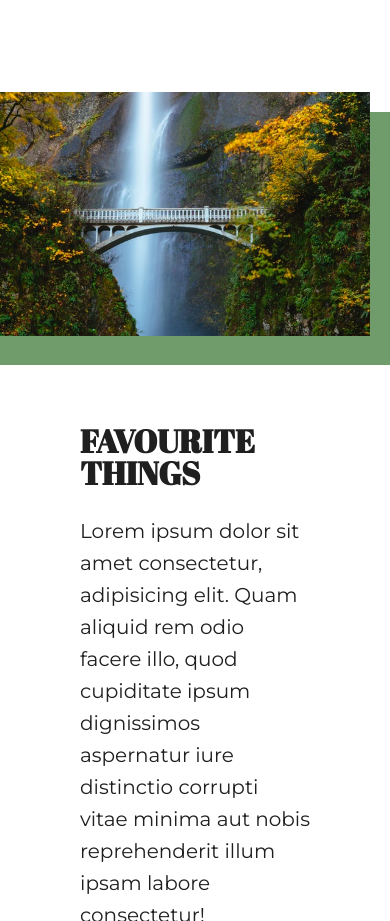
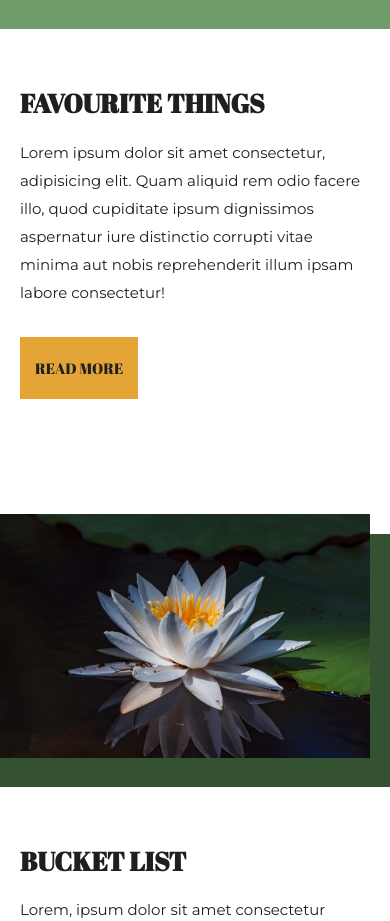
Before and after one commit to imanahsann/iman_ahsan_project2, a plain HTML site: page index.html in a window 390 px wide. Shown: the part 1079-2000 px from the top of the page. Drawn offline with Linux system fonts and the light colour scheme.

Commit message:
updated responsive font-sizes

```diff
--- a/styles/partials/_responsive.scss
+++ b/styles/partials/_responsive.scss
@@ -150,6 +150,30 @@
 }
 
 @media (max-width: 450px) {
+    // Shrink font-size
+    body {
+        @include secondaryFont(15);
+        line-height: 2.8rem;
+    }
+
+    .summary__heading {
+        @include primaryFont(32);
+        &--featured-blogs-left {
+            @include primaryFont(26);
+        }
+        &--featured-blogs-right {
+            @include primaryFont(26);
+        }
+    }
+
+    .page-summary__heading {
+        @include primaryFont(26);
+    }
+
+    .summary__link {
+        @include primaryFont(15);
+    }
+
     // Shrink header title
     .main-heading {
         @include primaryFont(60);
@@ -162,6 +186,21 @@
             bottom: 0;
             left: -15px;
         }
+    }
+
+    // Shrink padding
+    .featured-blogs {
+        padding: 0;
+    }
+
+    .featured-blog {
+        &__summary {
+            padding: 0 20px;
+        }
+    }
+
+    .wrapper {
+        width: 90%;
     }
 }
 
```
Also changed, not shown: styles/style.css.
